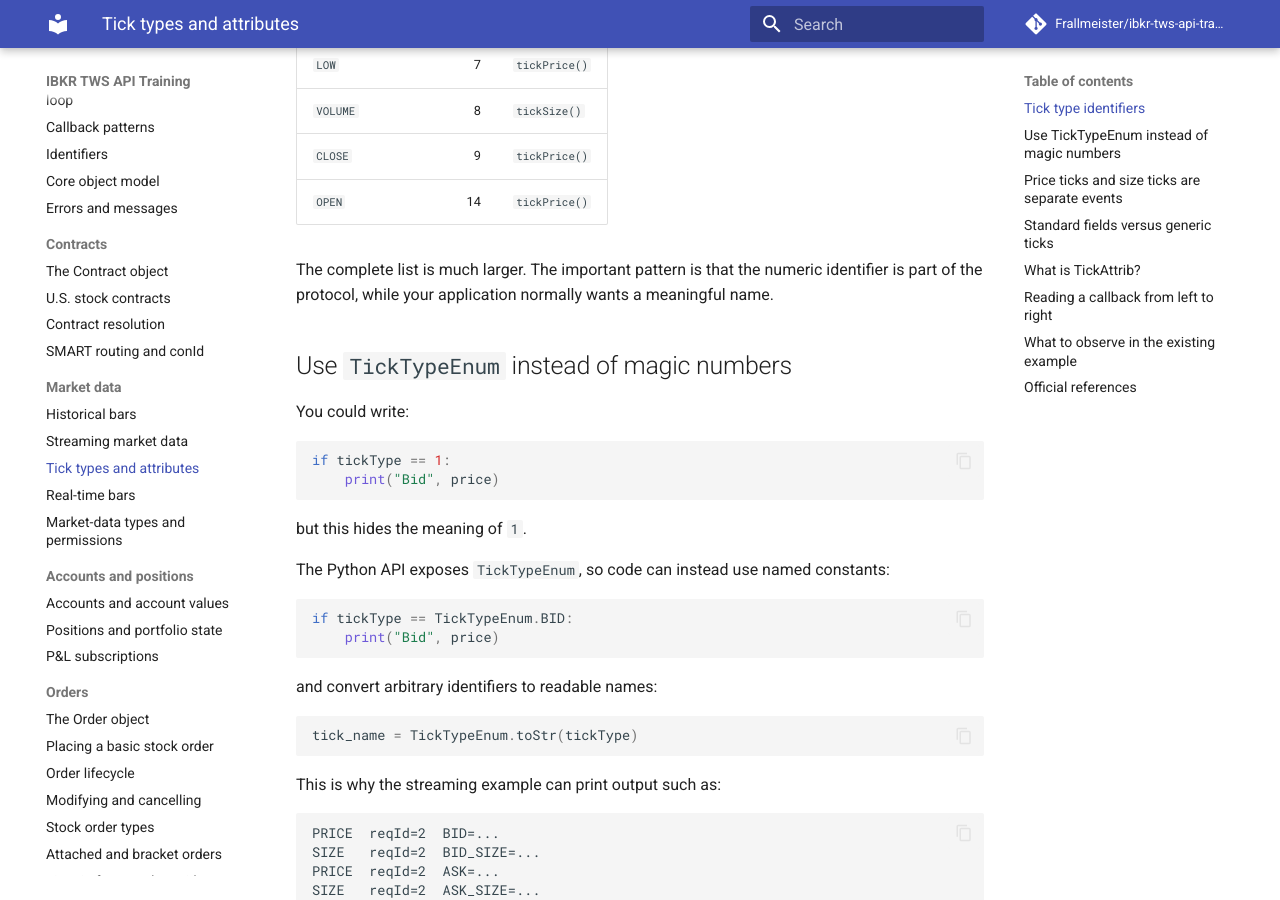
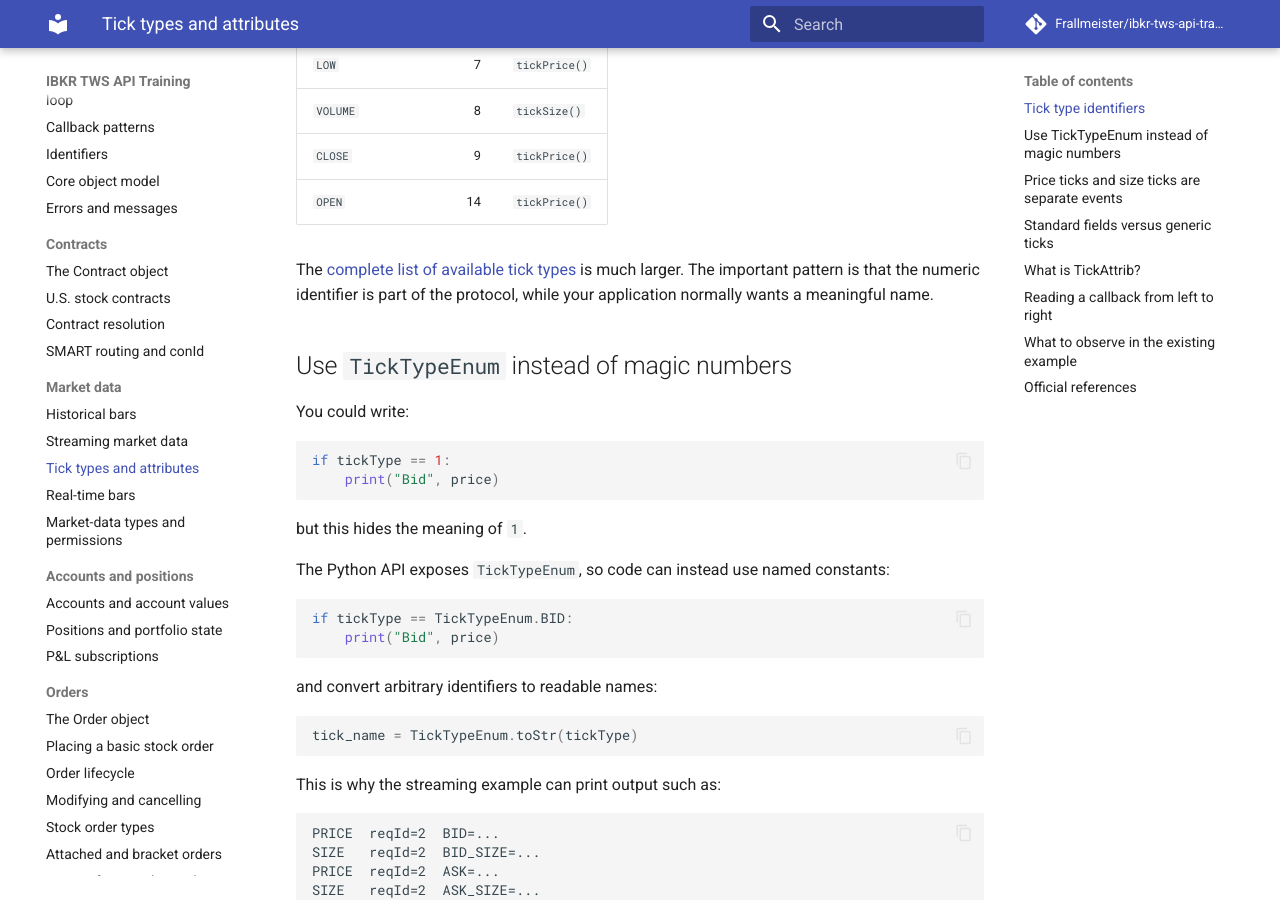
Before and after one commit to Frallmeister/ibkr-tws-api-training, an MkDocs documentation site: the page built from docs/market-data/tick-types.md, in a window 1280 px wide and 900 px high, scrolled down 1449 px. Built offline with MkDocs 1.6.1 and Material for MkDocs 9.7.7, drawn with Linux system fonts in a browser that asks for light colours; comment, search, counter and statistics services are not loaded.

Commit message:
Link complete tick type list

```diff
--- a/docs/market-data/tick-types.md
+++ b/docs/market-data/tick-types.md
@@ -54,7 +54,7 @@ IBKR represents tick types with integer identifiers. For example:
 | `CLOSE` | 9 | `tickPrice()` |
 | `OPEN` | 14 | `tickPrice()` |
 
-The complete list is much larger. The important pattern is that the numeric identifier is part of the protocol, while your application normally wants a meaningful name.
+The [complete list of available tick types](https://www.interactivebrokers.com/docs/tws-api/doc/market-data-live/available-tick-types/introduction) is much larger. The important pattern is that the numeric identifier is part of the protocol, while your application normally wants a meaningful name.
 
 ## Use `TickTypeEnum` instead of magic numbers
 
```
